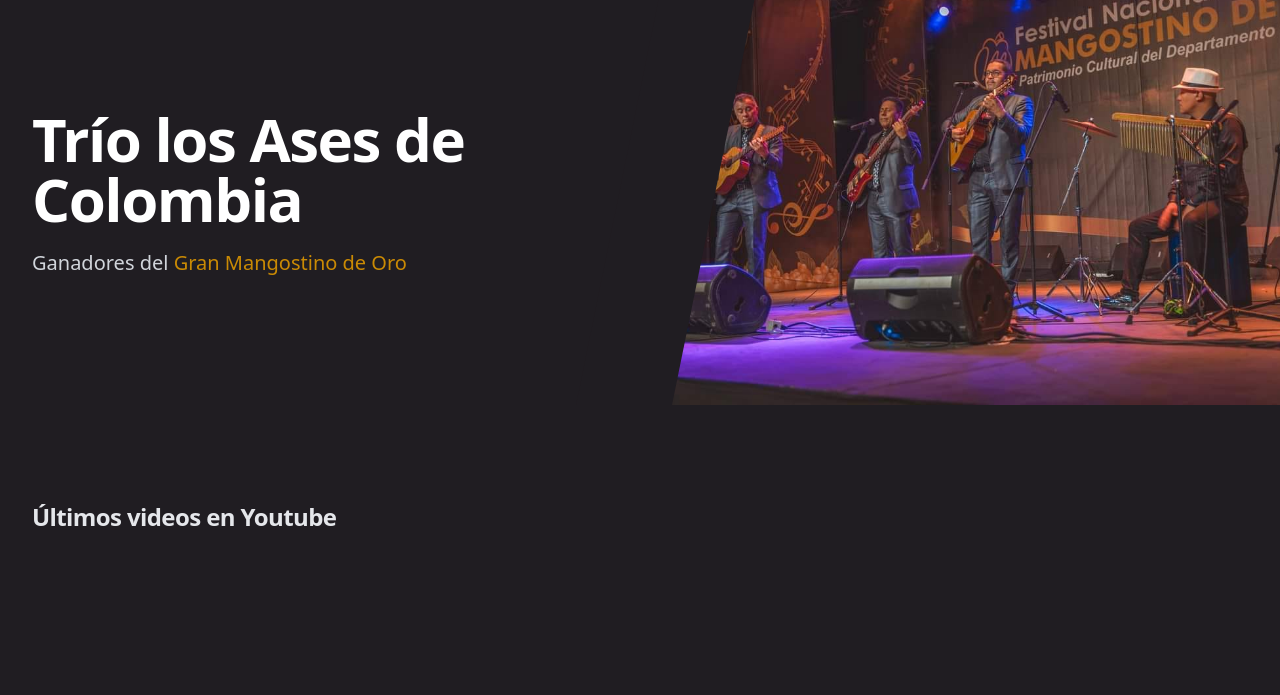
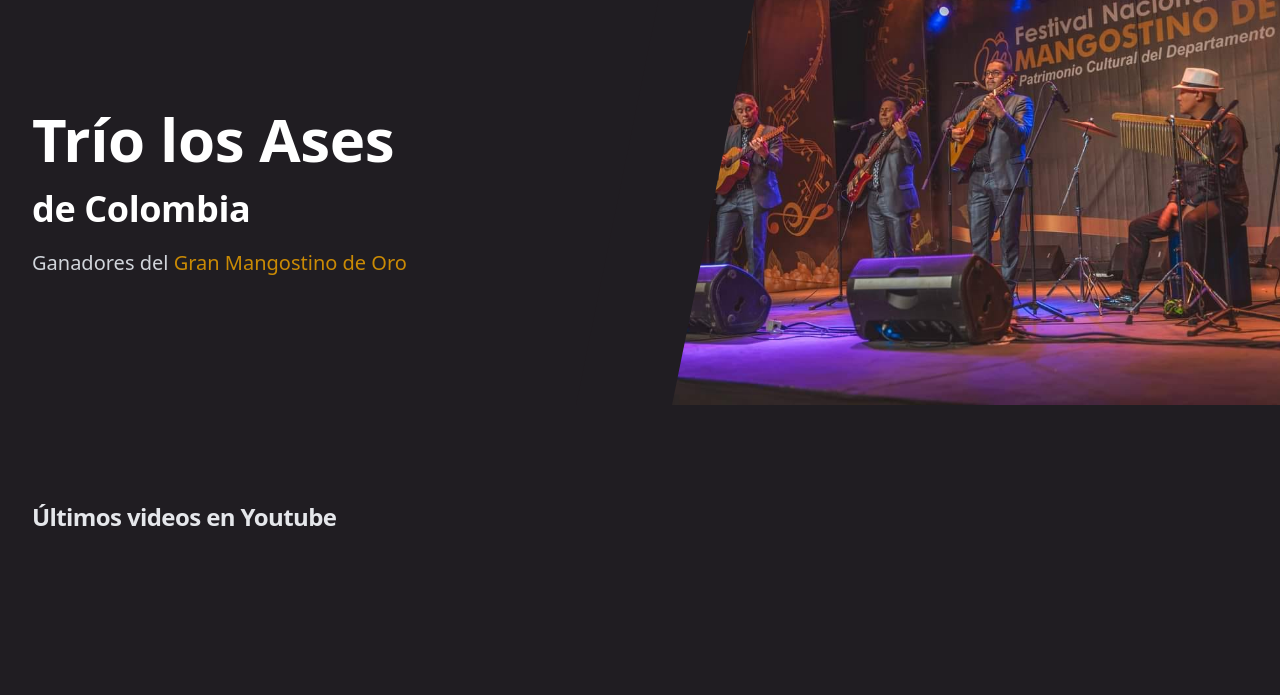
Before and after one commit to wildchamo/trio-ases-de-colombia, a plain HTML site: page index.html in a window 1280 px wide. Shown: the part 67-762 px from the top of the page. Drawn offline with nearby package versions, Linux system fonts and the light colour scheme; no server answers.

Commit message:
correción al titulo

```diff
--- a/index.html
+++ b/index.html
@@ -40,8 +40,10 @@
 
         <main class="mt-10 mx-auto max-w-7xl px-4 sm:mt-12 sm:px-6 md:mt-16 lg:mt-20 lg:px-8 xl:mt-28">
           <div class="sm:text-center lg:text-left">
-            <h1 class="text-4xl tracking-tight font-extrabold text-gray-900 sm:text-5xl md:text-6xl">
-              <span class="block xl:inline text-white">Trío los Ases de Colombia</span>
+
+            <h1 class="tracking-tight font-extrabold text-gray-900 ">
+              <span class="text-4xl block xl:inline text-white sm:text-5xl md:text-6xl">Trío los Ases <br>
+              <span class="text-3xl sm:text-5xl md:text-4xl">de Colombia</span></span>
             </h1>
             <p
               class="mt-3 text-base text-gray-300 sm:mt-5 sm:text-lg sm:max-w-xl sm:mx-auto md:mt-5 md:text-xl lg:mx-0">
```
